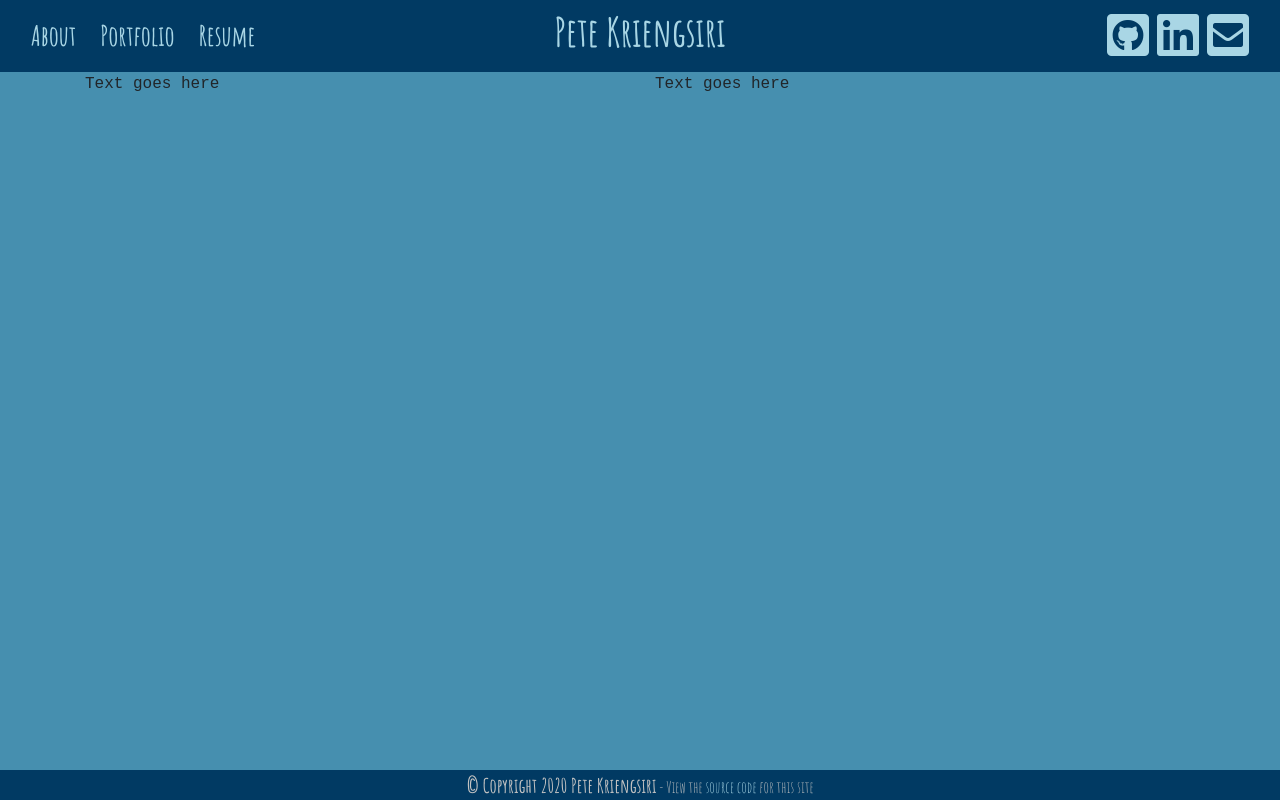
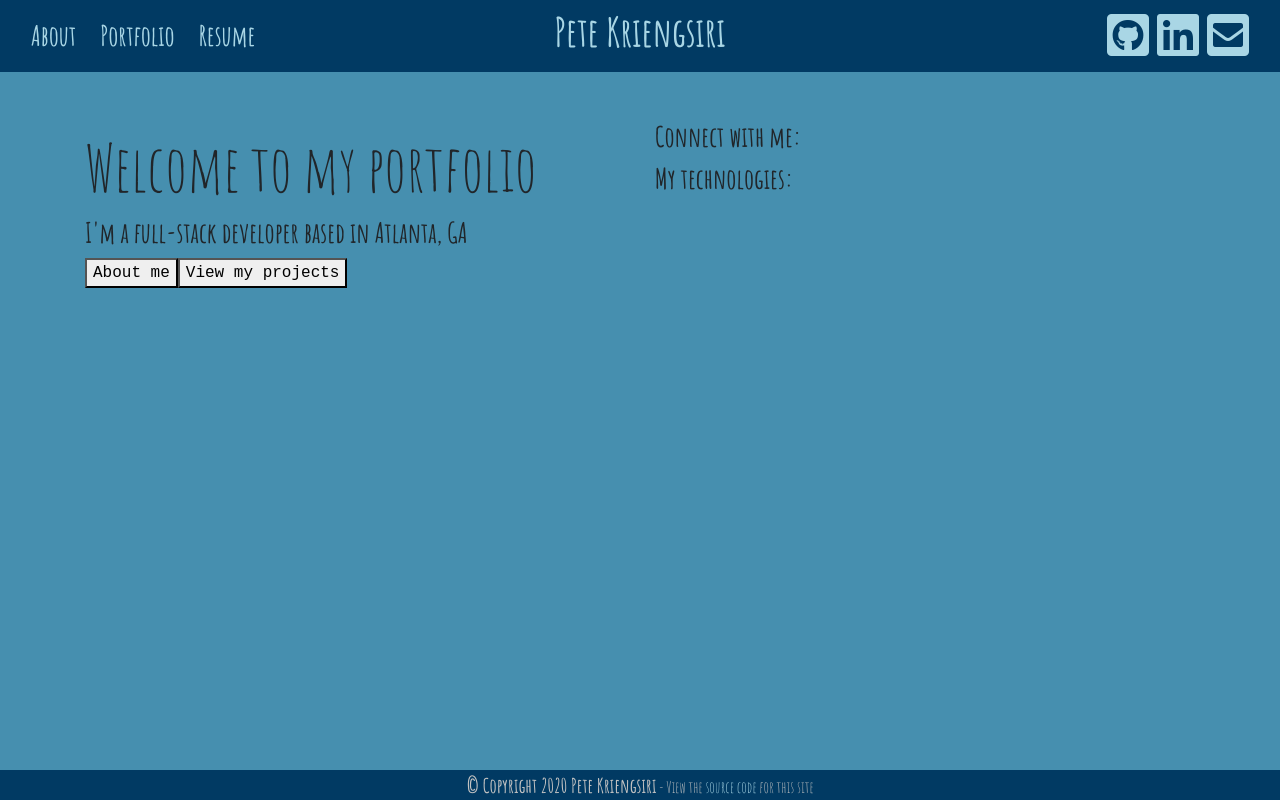
Before and after one commit to pkriengsiri/portfolio, a React (Create React App) app: page /home in a window 1280 px wide. Built offline with nearby package versions, Linux system fonts and the light colour scheme.

Commit message:
Fixed ES Lint errors

```diff
--- a/src/components/Footer/Footer.jsx
+++ b/src/components/Footer/Footer.jsx
@@ -5,7 +5,7 @@ const Footer = () => {
   return (
     <footer className="footer pt-1 mt-3">
       <div className="container-fluid text-center">
-        <span className="h5">&#169; Copyright 2020 Pete Kriengsiri</span><span> - View the <a href="https://github.com/pkriengsiri/portfolio" target="_blank">source code</a> for this site</span>
+        <span className="h5">&#169; Copyright 2020 Pete Kriengsiri</span><span> - View the <a href="https://github.com/pkriengsiri/portfolio" target="_blank" rel="noreferrer">source code</a> for this site</span>
       </div>
     </footer>
   );
--- a/src/components/Header/Header.jsx
+++ b/src/components/Header/Header.jsx
@@ -17,6 +17,7 @@ const Header = () => {
           <a
             href={resume}
             target="_blank"
+            rel="noreferrer"
             className="h3"
           >
             Resume
@@ -30,13 +31,13 @@ const Header = () => {
           </div>
         </div>
         <div className="col-4 d-flex justify-content-end">
-          <a href="https://github.com/pkriengsiri" target="_blank">
+          <a href="https://github.com/pkriengsiri" target="_blank" rel="noreferrer">
             <i className="fab fa-github-square fa-3x mr-2"></i>
           </a>
-          <a href="https://www.linkedin.com/in/petekriengsiri/" target="_blank">
+          <a href="https://www.linkedin.com/in/petekriengsiri/" target="_blank" rel="noreferrer">
             <i className="fab fa-linkedin fa-3x mr-2"></i>
           </a>
-          <a href="mailto:pkriengsiri@gmail.com" target="_blank">
+          <a href="mailto:pkriengsiri@gmail.com">
           <i className="fas fa-envelope-square fa-3x"></i>
         </a>
         </div>
--- a/src/components/Modal/Modal.jsx
+++ b/src/components/Modal/Modal.jsx
@@ -40,6 +40,8 @@ const Modal = () => {
               className="btn btn-primary bg-info rounded border-info m-1"
               id="application-link"
               target="_blank"
+              rel="noreferrer"
+
             >
               View the deployed application
             </a>
@@ -48,6 +50,7 @@ const Modal = () => {
               className="btn btn-primary bg-info rounded border-info m-1"
               id="repository-link"
               target="_blank"
+              rel="noreferrer"
             >
               View the repository
             </a>
--- a/src/components/Project/Project.jsx
+++ b/src/components/Project/Project.jsx
@@ -12,7 +12,7 @@ const Project = ({ image, name, details,setProject}) => {
         document.getElementById('id01').style.display='block';
       }}
     >
-      <img className="card-img-top" src={cardImage.default} />
+      <img className="card-img-top" src={cardImage.default} alt={"screenshot of "+name} />
       <div className="card-body">
         <h3 className="card-title">{name}</h3>
       </div>
--- a/src/components/Sidebar/Sidebar.jsx
+++ b/src/components/Sidebar/Sidebar.jsx
@@ -29,6 +29,7 @@ const Sidebar = () => {
           <a
             href={resume}
             target="_blank"
+            rel="noreferrer"
             className="list-group-item"
           >
             Resume
@@ -36,6 +37,7 @@ const Sidebar = () => {
           <a
             href="https://github.com/pkriengsiri"
             target="_blank"
+            rel="noreferrer"
             className="list-group-item"
           >
             <i className="fab fa-github-square mr-2"></i>GitHub
@@ -43,6 +45,7 @@ const Sidebar = () => {
           <a
             href="https://www.linkedin.com/in/petekriengsiri/"
             target="_blank"
+            rel="noreferrer"
             className="list-group-item"
           >
             <i className="fab fa-linkedin mr-2"></i>LinkedIn
--- a/src/containers/About/About.jsx
+++ b/src/containers/About/About.jsx
@@ -23,8 +23,9 @@ const About = () => {
           <a
             href="https://en.wikipedia.org/wiki/Compaq_Portable_III"
             target="_blank"
+            rel="noreferrer"
           >
-            Compaq Portable III
+            {'\u00A0'}Compaq Portable III{'\u00A0'}
           </a>
           brief-case style computer, complete with a 12 MHz processor, 640 KB of
           ram and a built-in 10” gas-plasma display. Here is where I learned the
@@ -72,6 +73,7 @@ const About = () => {
           <a
             href="https://secure.atlantahumane.org/site/Donation2?1400.donation=form1&df_id=1400&mfc_pref=T&s_src=basic&s_subsrc=mainnav"
             target="_blank"
+            rel="noreferrer"
           >
              Atlanta Humane Society
           </a>
--- a/src/containers/Home/Home.css
+++ b/src/containers/Home/Home.css
@@ -0,0 +1,5 @@
+#welcome-message {
+    font-size: 4rem;
+    font-family: "Amatic SC", "Courier New", Courier, monospace;
+
+}
--- a/src/containers/Home/Home.jsx
+++ b/src/containers/Home/Home.jsx
@@ -1,15 +1,24 @@
-import React from 'react';
+import React from "react";
+import "./Home.css"
 
 const Home = () => {
-    return (
-        <div className="container">
-            <div className="row">
-                <div className="col-12 col-md-6"><p>Text goes here</p></div>
-                <div className="col-12 col-md-6"><p>Text goes here</p></div>
-            </div>
+  return (
+    <div className="container mt-5">
+      <div className="row">
+        <div className="col-12 col-md-6">
+          <div id="welcome-message">Welcome to my portfolio</div>
+          <h3>I'm a full-stack developer based in Atlanta, GA</h3>
+          <button>About me</button>
+          <button>View my projects</button>
+        </div>
+        <div className="col-12 col-md-6">
+          <h3>Connect with me:</h3>
 
+          <h3>My technologies:</h3>
         </div>
-    );
+      </div>
+    </div>
+  );
 };
 
 export default Home;
--- a/src/containers/Portfolio/Portfolio.jsx
+++ b/src/containers/Portfolio/Portfolio.jsx
@@ -1,4 +1,4 @@
-import React, { useEffect, useState } from "react";
+import React, { useState } from "react";
 import Main from "../../components/Main/Main";
 import Modal from "../../components/Modal/Modal";
 import Project from "../../components/Project/Project";
```
